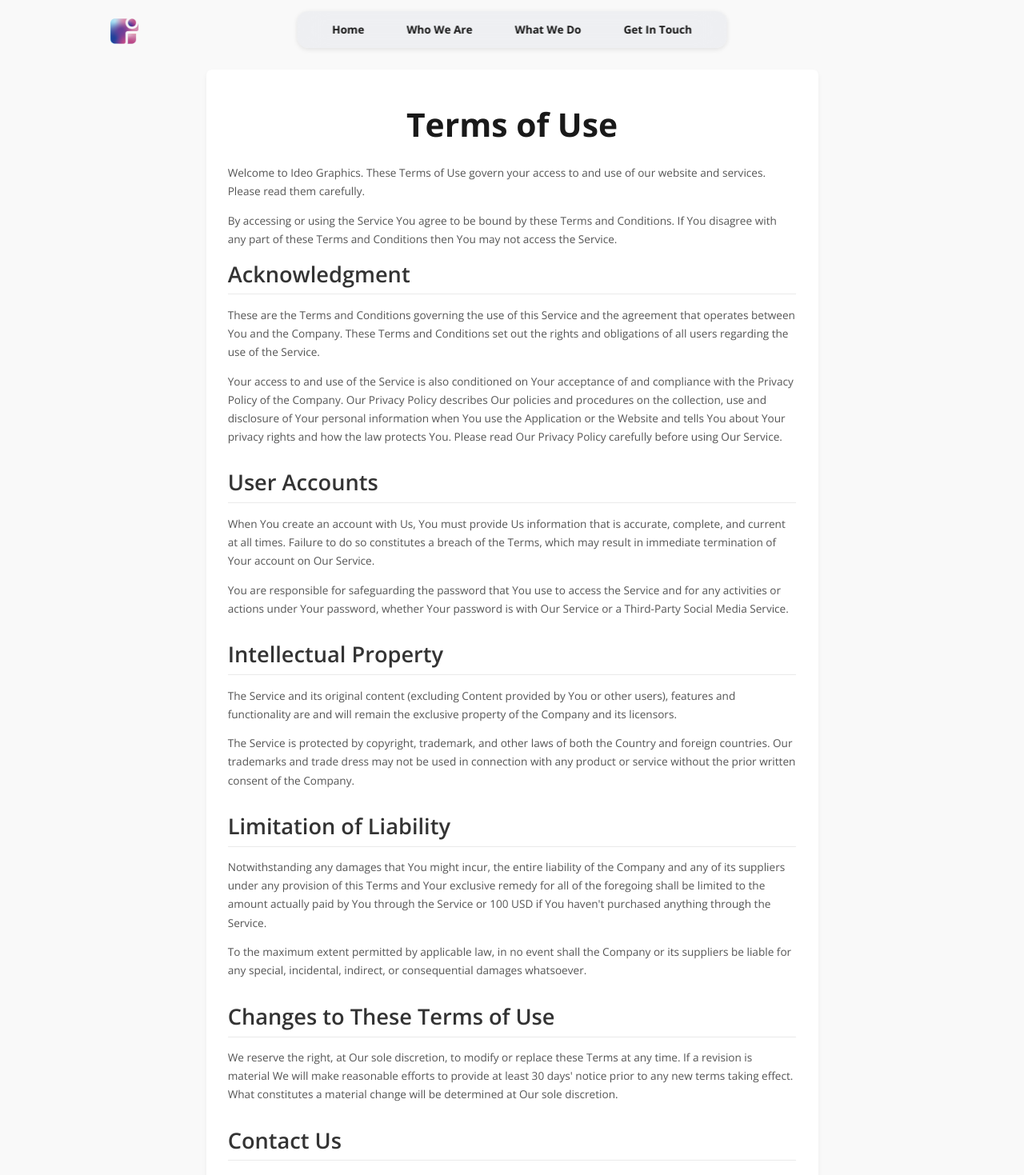
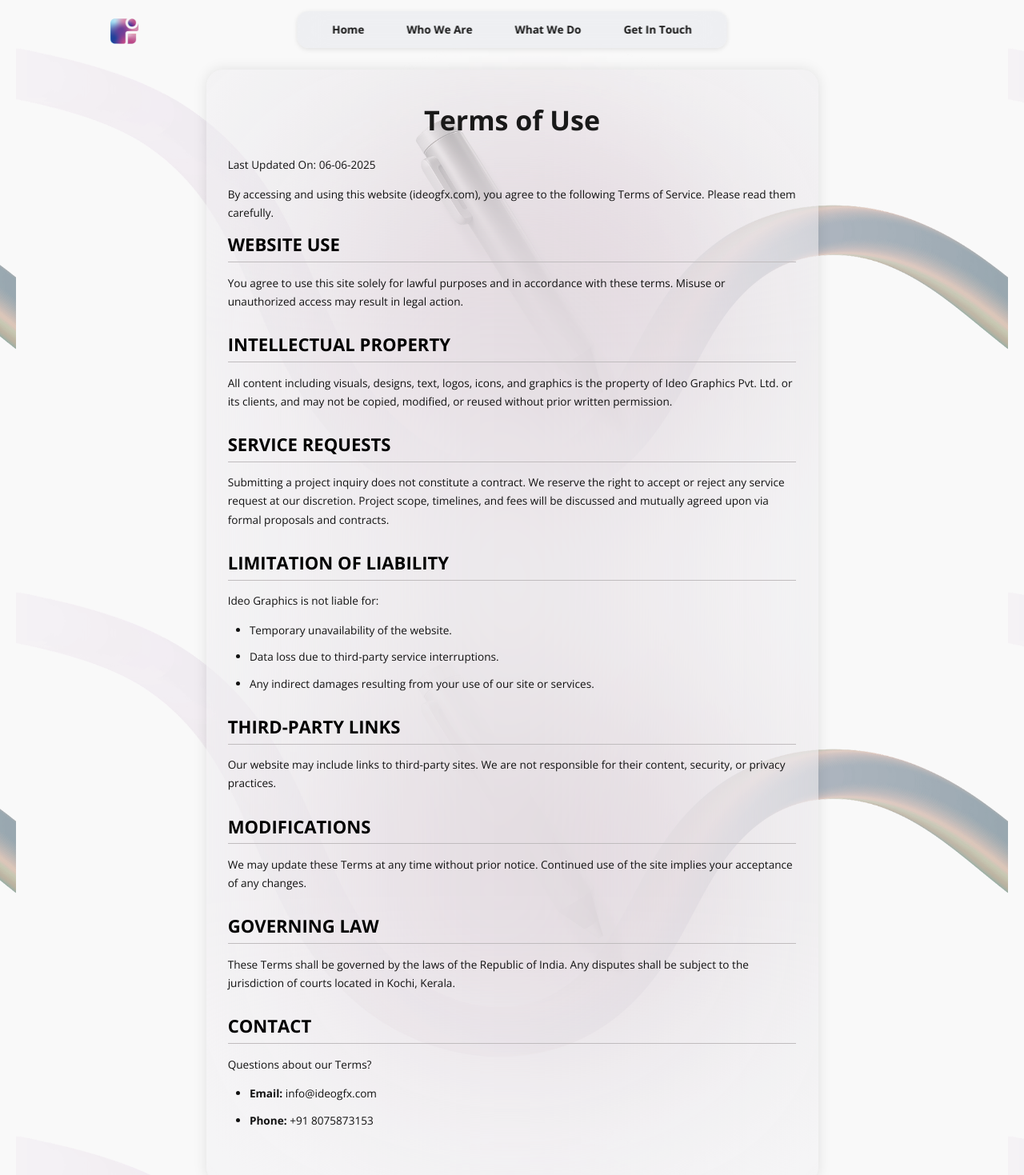
Before and after one commit to ideoguru/ideogfx.com, a Next.js app: page /terms-of-use in a window 1280 px wide. Shown: the top 1469 px of the page at 80% size. Built offline with nearby package versions, Linux system fonts and the light colour scheme.

Commit message:
privacy policy and terms and condition new content updated

```diff
--- a/src/app/terms-of-use/page.tsx
+++ b/src/app/terms-of-use/page.tsx
@@ -8,90 +8,57 @@ const TermsOfUsePage = () => {
       <Header />
       <main className={styles.mainContent}>
         <h1 className={styles.title}>Terms of Use</h1>
+        <p>Last Updated On: 06-06-2025</p>
         <p>
-          Welcome to Ideo Graphics. These Terms of Use govern your access to and use of our website
-          and services. Please read them carefully.
-        </p>
-        <p>
-          By accessing or using the Service You agree to be bound by these Terms and Conditions. If You
-          disagree with any part of these Terms and Conditions then You may not access the Service.
+          By accessing and using this website (ideogfx.com), you agree to the following Terms of Service. Please read them carefully.
         </p>
 
         <section className={styles.section}>
-          <h2 className={styles.sectionTitle}>Acknowledgment</h2>
-          <p>
-            These are the Terms and Conditions governing the use of this Service and the agreement that
-            operates between You and the Company. These Terms and Conditions set out the rights and
-            obligations of all users regarding the use of the Service.
-          </p>
-          <p>
-            Your access to and use of the Service is also conditioned on Your acceptance of and compliance
-            with the Privacy Policy of the Company. Our Privacy Policy describes Our policies and procedures
-            on the collection, use and disclosure of Your personal information when You use the Application
-            or the Website and tells You about Your privacy rights and how the law protects You. Please read
-            Our Privacy Policy carefully before using Our Service.
-          </p>
-        </section>
-
-        <section className={styles.section}>
-          <h2 className={styles.sectionTitle}>User Accounts</h2>
-          <p>
-            When You create an account with Us, You must provide Us information that is accurate, complete,
-            and current at all times. Failure to do so constitutes a breach of the Terms, which may result
-            in immediate termination of Your account on Our Service.
-          </p>
-          <p>
-            You are responsible for safeguarding the password that You use to access the Service and for any
-            activities or actions under Your password, whether Your password is with Our Service or a
-            Third-Party Social Media Service.
-          </p>
+          <h2 className={styles.sectionTitle}>Website Use</h2>
+          <p>You agree to use this site solely for lawful purposes and in accordance with these terms. Misuse or unauthorized access may result in legal action.</p>
         </section>
 
         <section className={styles.section}>
           <h2 className={styles.sectionTitle}>Intellectual Property</h2>
-          <p>
-            The Service and its original content (excluding Content provided by You or other users),
-            features and functionality are and will remain the exclusive property of the Company and its
-            licensors.
-          </p>
-          <p>
-            The Service is protected by copyright, trademark, and other laws of both the Country and
-            foreign countries. Our trademarks and trade dress may not be used in connection with any
-            product or service without the prior written consent of the Company.
-          </p>
+          <p>All content including visuals, designs, text, logos, icons, and graphics is the property of Ideo Graphics Pvt. Ltd. or its clients, and may not be copied, modified, or reused without prior written permission.</p>
+        </section>
+
+        <section className={styles.section}>
+          <h2 className={styles.sectionTitle}>Service Requests</h2>
+          <p>Submitting a project inquiry does not constitute a contract. We reserve the right to accept or reject any service request at our discretion. Project scope, timelines, and fees will be discussed and mutually agreed upon via formal proposals and contracts.</p>
         </section>
 
         <section className={styles.section}>
           <h2 className={styles.sectionTitle}>Limitation of Liability</h2>
-          <p>
-            Notwithstanding any damages that You might incur, the entire liability of the Company and any
-            of its suppliers under any provision of this Terms and Your exclusive remedy for all of the
-            foregoing shall be limited to the amount actually paid by You through the Service or 100 USD
-            if You haven't purchased anything through the Service.
-          </p>
-          <p>
-            To the maximum extent permitted by applicable law, in no event shall the Company or its
-            suppliers be liable for any special, incidental, indirect, or consequential damages whatsoever.
-          </p>
+          <p>Ideo Graphics is not liable for:</p>
+          <ul className={styles.list}>
+            <li>Temporary unavailability of the website.</li>
+            <li>Data loss due to third-party service interruptions.</li>
+            <li>Any indirect damages resulting from your use of our site or services.</li>
+          </ul>
         </section>
 
         <section className={styles.section}>
-          <h2 className={styles.sectionTitle}>Changes to These Terms of Use</h2>
-          <p>
-            We reserve the right, at Our sole discretion, to modify or replace these Terms at any time.
-            If a revision is material We will make reasonable efforts to provide at least 30 days' notice
-            prior to any new terms taking effect. What constitutes a material change will be determined
-            at Our sole discretion.
-          </p>
+          <h2 className={styles.sectionTitle}>Third-Party Links</h2>
+          <p>Our website may include links to third-party sites. We are not responsible for their content, security, or privacy practices.</p>
         </section>
 
         <section className={styles.section}>
-          <h2 className={styles.sectionTitle}>Contact Us</h2>
-          <p>If you have any questions about these Terms of Use, You can contact us:</p>
+          <h2 className={styles.sectionTitle}>Modifications</h2>
+          <p>We may update these Terms at any time without prior notice. Continued use of the site implies your acceptance of any changes.</p>
+        </section>
+
+        <section className={styles.section}>
+          <h2 className={styles.sectionTitle}>Governing Law</h2>
+          <p>These Terms shall be governed by the laws of the Republic of India. Any disputes shall be subject to the jurisdiction of courts located in Kochi, Kerala.</p>
+        </section>
+
+        <section className={styles.section}>
+          <h2 className={styles.sectionTitle}>Contact</h2>
+          <p>Questions about our Terms?</p>
           <ul className={styles.list}>
-            <li>By email: info@ideogfx.com</li>
-            <li>By phone number: +91 8921700822</li>
-            <li>By mail: 5H1, BCG Residency Towers, Opp. CSEZ, Seaport-Airport Road, Kakkanad, Kochi, Kerala - 682037</li>
+            <li><strong>Email:</strong> info@ideogfx.com</li>
+            <li><strong>Phone:</strong> +91 8075873153</li>
           </ul>
         </section>
       </main>
--- a/src/styles/LegalPage.module.css
+++ b/src/styles/LegalPage.module.css
@@ -2,25 +2,31 @@
   display: flex;
   flex-direction: column;
   min-height: 100vh;
-  padding-top: 70px; /* Adjust based on actual header height */
+  padding-top: 70px;
+  background-image: url("../../public/whoWeAreBg.png");
+  background-position: center;
+  background-repeat: no-repeat;
+  background-size: cover;
+  background-attachment: fixed;
 }
 
 .mainContent {
   flex-grow: 1;
-  padding: 2rem 1rem;
   max-width: 900px;
-  margin: 2rem auto; /* Add some top/bottom margin */
+  margin: 2rem auto;
   width: 100%;
-  background-color: #fff; /* Optional: if page background is different from body */
-  border-radius: 8px; /* Optional: for a card-like effect */
-  box-shadow: 0 4px 8px rgba(0, 0, 0, 0.05); /* Optional: subtle shadow */
+  background: #eaebf040;
+  backdrop-filter: blur(160px);
+  border-radius: 24px;
+  padding: 24px;
+  box-shadow: 0 0px 20px #0000001a;
 }
 
 .title {
   font-size: 2.5rem;
   font-weight: bold;
   margin-bottom: 1.5rem;
-  color: #191919; /* Darker color for titles */
+  color: #191919;
   text-align: center;
 }
 
@@ -29,11 +35,12 @@
 }
 
 .sectionTitle {
-  font-size: 1.8rem;
-  font-weight: 600;
+  font-size: 26px;
+  font-weight: 700;
+  text-transform: uppercase;
   margin-bottom: 1rem;
-  color: #333;
-  border-bottom: 1px solid #eaeaea;
+  color: #000;
+  border-bottom: 1px solid #c0bcbe;
   padding-bottom: 0.5rem;
 }
 
@@ -42,13 +49,13 @@
   font-weight: 600;
   margin-top: 1.5rem;
   margin-bottom: 0.75rem;
-  color: #444;
+  color: #121212;
 }
 
 .mainContent p {
   line-height: 1.7;
   margin-bottom: 1rem;
-  color: #555;
+  color: #121212;
 }
 
 .list {
@@ -60,23 +67,16 @@
 .list li {
   margin-bottom: 0.75rem;
   line-height: 1.7;
-  color: #555;
+  color: #121212;
   list-style: disc;
 }
 
-/* Responsive adjustments */
+
 @media (min-width: 768px) {
   .mainContent {
     padding: 3rem 2rem;
   }
 
-  .title {
-    font-size: 3rem;
-  }
-
-  .sectionTitle {
-    font-size: 2rem;
-  }
   .subSectionTitle {
     font-size: 1.7rem;
   }
```
Also changed, not shown: src/app/privacy-policy/page.tsx (+48 -86 lines).
